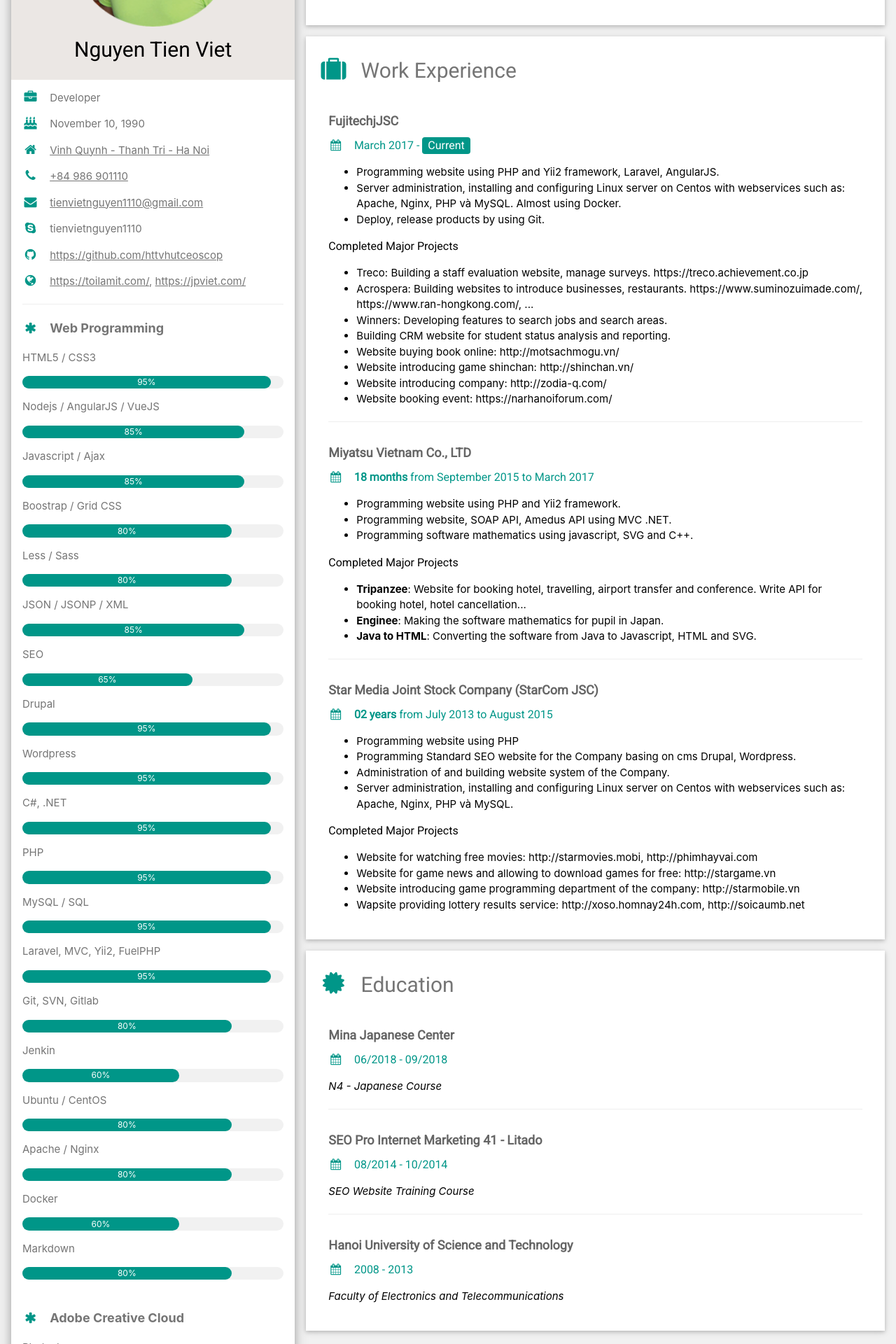
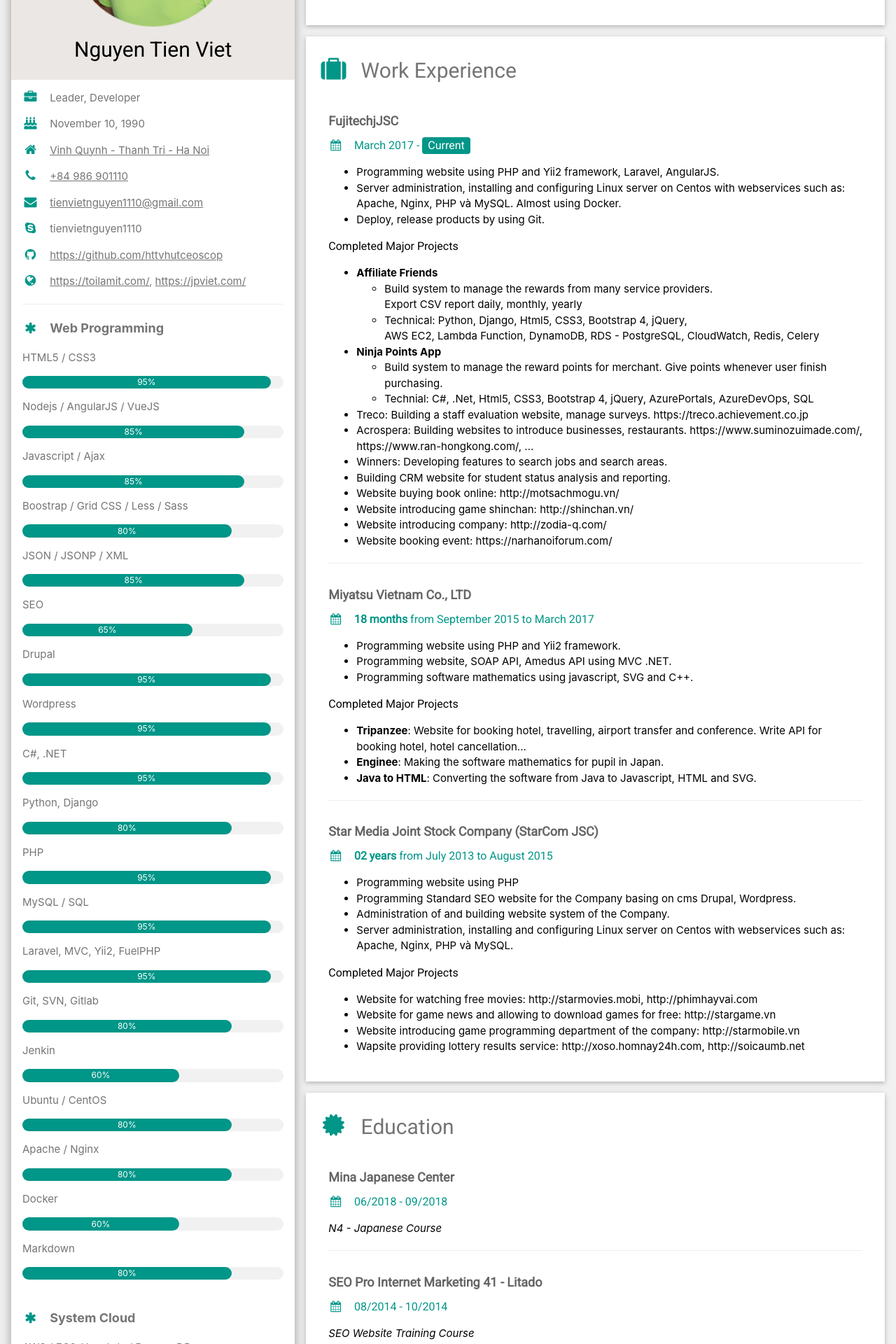
Before and after one commit to httvhutceoscop/VNT-Resume, a React (Create React App) app: page / in a window 1280 px wide. Shown: the part 220-2140 px from the top of the page at 70% size. Built offline with nearby package versions, Linux system fonts and the light colour scheme.

Commit message:
update project

```diff
--- a/src/components/LeftContent.js
+++ b/src/components/LeftContent.js
@@ -10,13 +10,13 @@
                 {name: 'HTML5 / CSS3', value: 95},
                 {name: 'Nodejs / AngularJS / VueJS', value: 85},
                 {name: 'Javascript / Ajax', value: 85},
-                {name: 'Boostrap / Grid CSS', value: 80},
-                {name: 'Less / Sass', value: 80},
+                {name: 'Boostrap / Grid CSS / Less / Sass', value: 80},
                 {name: 'JSON / JSONP / XML', value: 85},
                 {name: 'SEO', value: 65},
                 {name: 'Drupal', value: 95},
                 {name: 'Wordpress', value: 95},
                 {name: 'C#, .NET', value: 95},
+                {name: 'Python, Django', value: 80},
                 {name: 'PHP', value: 95},
                 {name: 'MySQL / SQL', value: 95},
                 {name: 'Laravel, MVC, Yii2, FuelPHP', value: 95},
@@ -26,6 +26,12 @@
                 {name: 'Apache / Nginx', value: 80},
                 {name: 'Docker', value: 60},
                 {name: 'Markdown', value: 80},
+            ],
+        },{
+            type: 'System Cloud',
+            items: [
+                {name: 'AWS / EC2 / Lambda / DynamoDB', value: 70},
+                {name: 'Microsof Azure', value: 60},
             ],
         },{
             type: 'Adobe Creative Cloud',
@@ -105,7 +111,7 @@
                 </div>
                 <div className="w3-container">
                     <p><i className="fa fa-briefcase fa-fw w3-margin-right w3-large w3-text-teal"></i>
-                        Developer
+                        Leader, Developer
                     </p>
                     <p><i className="fa fa-birthday-cake fa-fw w3-margin-right w3-large w3-text-teal"></i>
                         November 10, 1990
--- a/src/components/RightContent.js
+++ b/src/components/RightContent.js
@@ -39,6 +39,20 @@
                     </p>
                     <h6>Completed Major Projects</h6>
                     <ul>
+                        <li>
+                            <strong>Affiliate Friends</strong>
+                            <ul>
+                                <li>Build system to manage the rewards from many service providers. <br />Export CSV report daily, monthly, yearly</li>
+                                <li>Technical: Python, Django, Html5, CSS3, Bootstrap 4, jQuery, <br />AWS EC2, Lambda Function, DynamoDB, RDS - PostgreSQL, CloudWatch, Redis, Celery</li>
+                            </ul>
+                        </li>
+                        <li>
+                            <strong>Ninja Points App</strong>
+                            <ul>
+                                <li>Build system to manage the reward points for merchant. Give points whenever user finish purchasing.</li>
+                                <li>Technial: C#, .Net, Html5, CSS3, Bootstrap 4, jQuery, AzurePortals, AzureDevOps, SQL</li>
+                            </ul>
+                        </li>
                         <li>Treco: Building a staff evaluation website, manage surveys. https://treco.achievement.co.jp</li>
                         <li>Acrospera: Building websites to introduce businesses, restaurants. https://www.suminozuimade.com/, https://www.ran-hongkong.com/, ...</li>
                         <li>Winners: Developing features to search jobs and search areas.</li>
```
